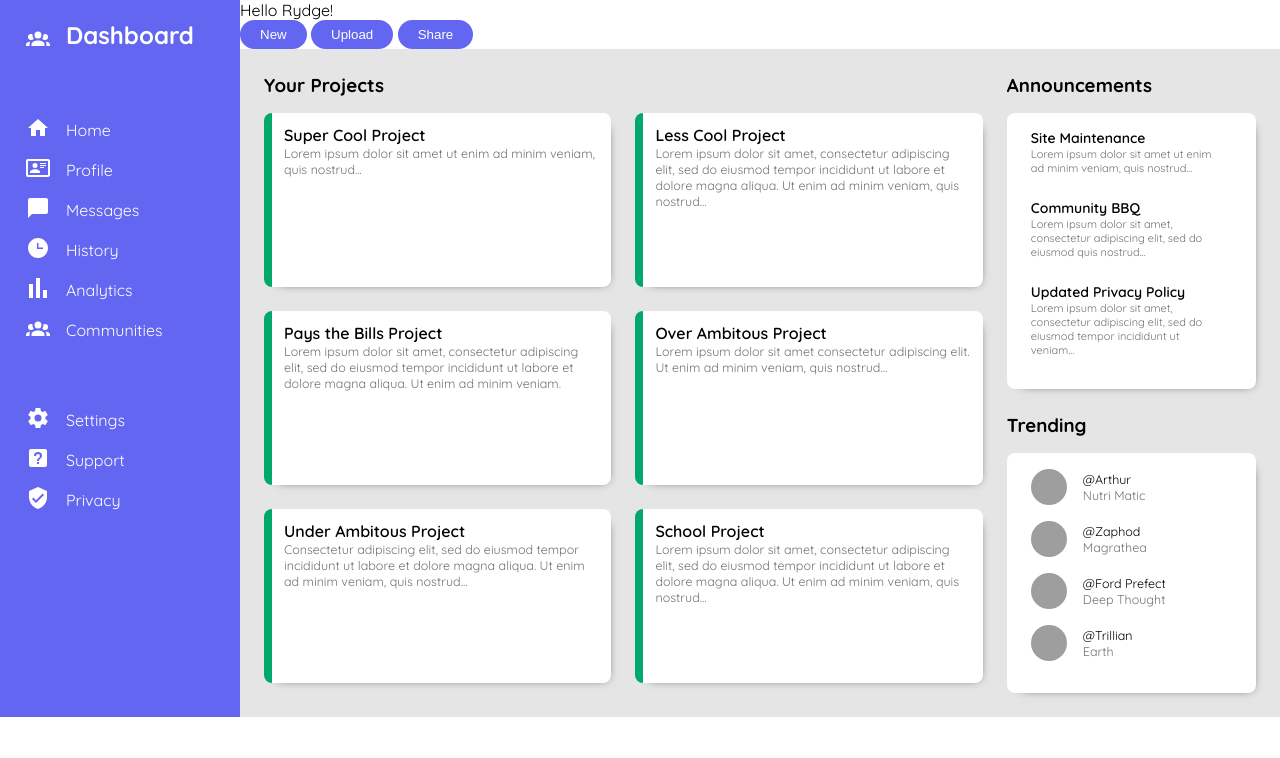
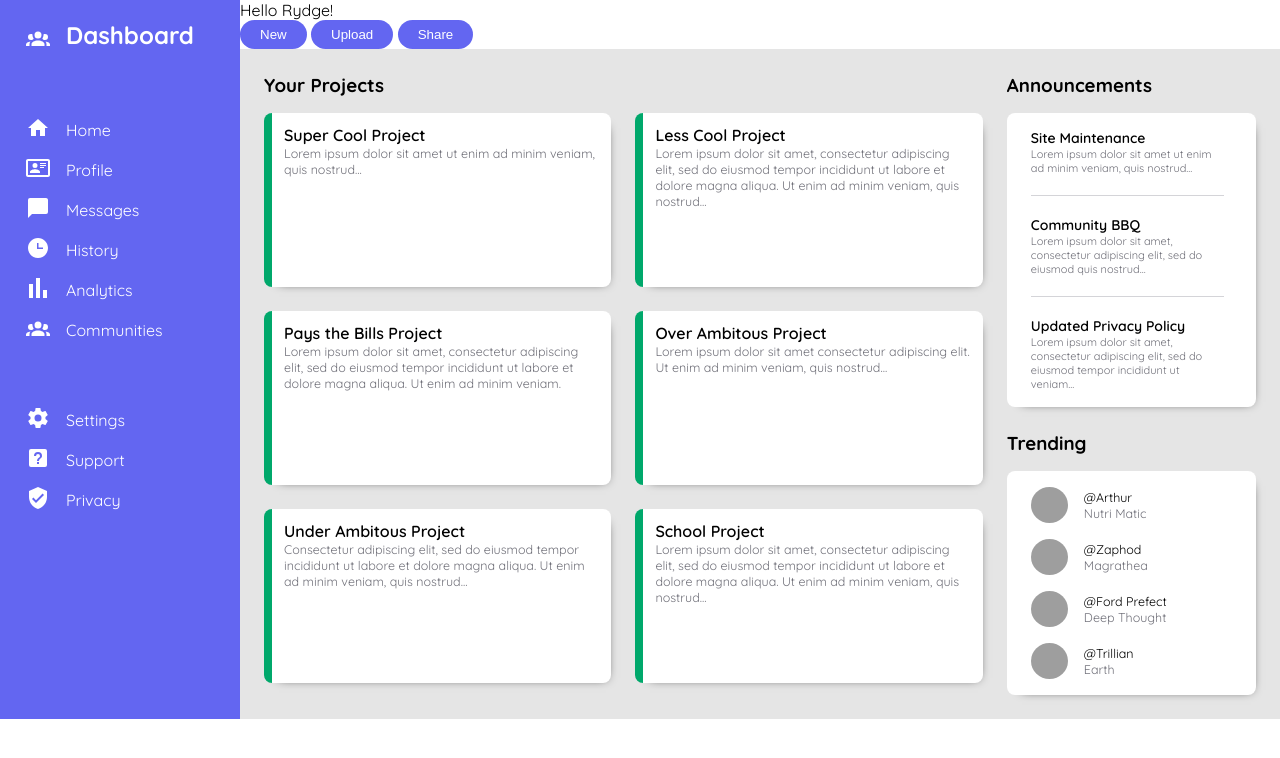
Before and after one commit to rydge-rivard/admin-dashboard, a plain HTML site: page index.html in a window 1280 px wide. Drawn offline with Linux system fonts and the light colour scheme; grey boxes are pictures that could not be loaded.

Commit message:
Add static div seperator to announcement feed.

```diff
--- a/index.html
+++ b/index.html
@@ -79,10 +79,12 @@
                         <p class="title">Site Maintenance</p>
                         <p>Lorem ipsum dolor sit amet ut enim ad minim veniam, quis nostrud...</p>
                     </div>
+                    <div></div>
                     <div class="announcement-card">
                         <p class="title">Community BBQ</p>
                         <p>Lorem ipsum dolor sit amet, consectetur adipiscing elit, sed do eiusmod quis nostrud...</p>
                     </div>
+                    <div></div>
                     <div class="announcement-card">
                         <p class="title">Updated Privacy Policy</p>
                         <p>Lorem ipsum dolor sit amet, consectetur adipiscing elit, sed do eiusmod tempor incididunt ut veniam...</p>
--- a/style.css
+++ b/style.css
@@ -96,14 +96,14 @@ h3 {
 
 .announcements-wrapper,
 .trending-wrapper {
-    padding: 16px 32px 32px 24px;
+    padding: 16px 32px 16px 24px;
     background-color: white;
     border-radius: 8px;
 }
 
 .announcements-wrapper {
     display: grid;
-    gap: 24px;
+    gap: 20px;
     margin: 0 24px 0 24px;
 }
 
@@ -122,7 +122,7 @@ h3 {
 }
 
 .trending-wrapper img {
-    width: 36px;
+    width: 37px;
     height: 36px;
     object-fit: cover;
     border-radius: 50%;
@@ -136,7 +136,7 @@ h3 {
 
 .trending-wrapper {
     display: grid;
-    grid-template-columns: 36px;
+    grid-template-columns: 37px;
     grid-template-rows: repeat(auto-fit, minmax(24px, 1fr));
     align-items: center;
     gap: 16px;
@@ -147,3 +147,8 @@ h3 {
     font-weight: normal;
     font-size: 12.5px;
 }
+
+.announcement-card + div {
+    background-color: #d4d4d8;
+    height: 1px;
+}
```
